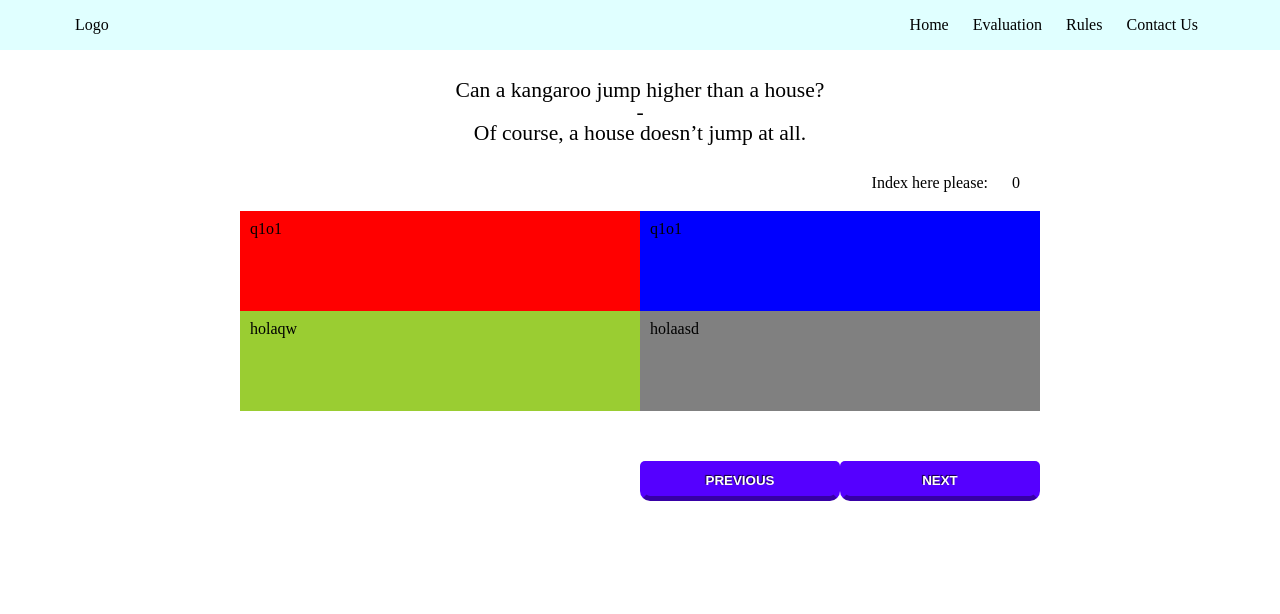
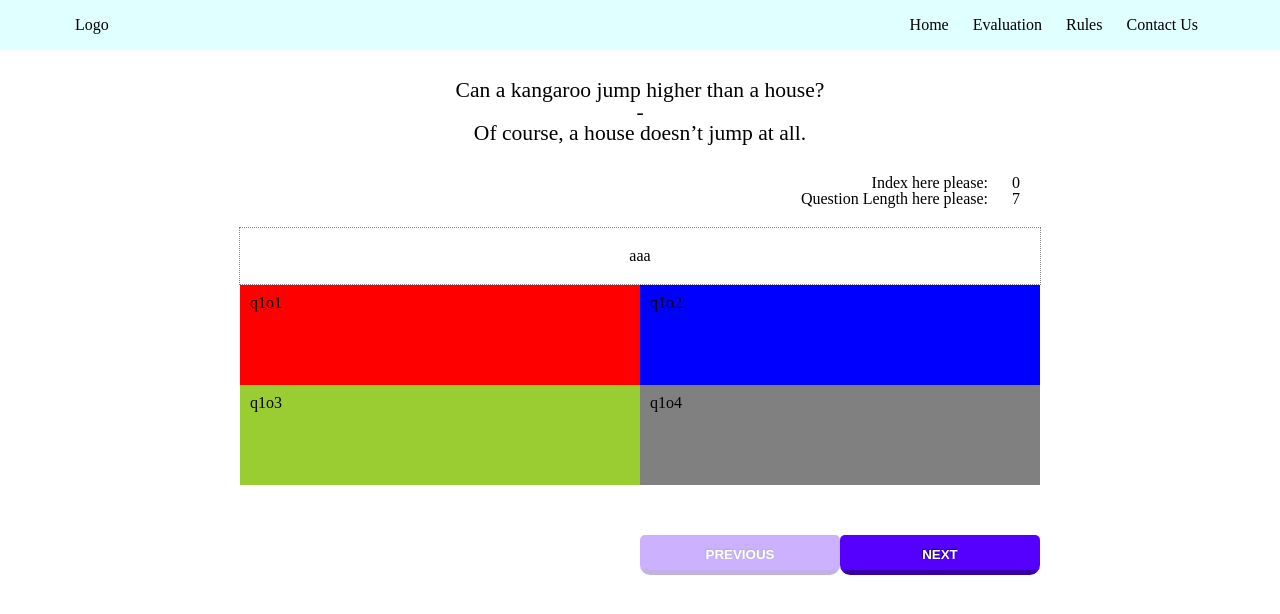
Before and after one commit to Prakash2800/dp, an Angular app: page / in a window 1280 px wide. Shown: the top 614 px of the page. Built offline with nearby package versions, Linux system fonts and the light colour scheme.

Commit message:
Eavaluation Logic

```diff
--- a/src/app/evaluation/evaluation.component.html
+++ b/src/app/evaluation/evaluation.component.html
@@ -6,24 +6,36 @@
     <h2>Of course, a house doesn’t jump at all.</h2>
 </header>
 <section class="question-info">
-    <span>Index here please: </span><span>{{ index2 }}</span>
+    <span>Index here please: </span><span>{{ index }}</span><br/>
+    <span>Question Length here please: </span><span>{{ questionsLength }}</span>
+</section>
+<section class="question">
+    <div>{{ question }}</div>
 </section>
 <section class="question-container">
-    <div class="option option1">
+    <div class="option option1" (click)="OnSelect(ans1)">
         <span>{{ op1 }}</span>
     </div>
-    <div class="option option2">
+    <div class="option option2" (click)="OnSelect(ans2)">
         <span>{{ op2 }}</span>
     </div>
-    <div class="option option3">
-        <span>holaqw </span>
+    <div class="option option3" (click)="OnSelect(ans3)">
+        <span>{{ op3 }}</span>
     </div>
-    <div class="option option4">
-        <span>holaasd</span>
+    <div class="option option4" (click)="OnSelect(ans4)">
+        <span>{{ op4 }}</span>
     </div>
 </section>
 
 <section class="button-container">
-    <button (click)="onPreviousClick()">Previous</button>
-    <button (click)="onNextClick()">Next</button>
+    <button (click)="onPreviousClick()"
+            [disabled]='disableButtonPrevious'
+            [ngClass] = '{"disabled": disableButtonPrevious}'>
+        Previous
+    </button>
+    <button (click)="onNextClick()"
+            [disabled]='disableButtonNext'
+            [ngClass] = '{"disabled": disableButtonNext}'>
+        Next
+    </button>
 </section>
--- a/src/app/evaluation/evaluation.component.scss
+++ b/src/app/evaluation/evaluation.component.scss
@@ -12,6 +12,14 @@
   span {
     padding-right: 20px;
   }
+}
+
+.question {
+  max-width: 800px;
+  margin: 0 auto;
+  text-align: center;
+  padding: 20px 0;
+  border: 1px dotted grey;
 }
 
 .question-container {
@@ -75,5 +83,17 @@
       border-bottom-color: rgba(0,0,0,0.55);
       background: hsla(500, 100%, 50%, 1);
     }
+
+    &.disabled {
+      cursor: not-allowed;
+      opacity: 0.3;
+
+      &:hover {
+        text-shadow: -1px -1px 1px rgba(0,0,0,0.8);
+        border: 5px solid transparent;
+        border-bottom-color: rgba(0,0,0,0.35);
+        background: hsla(260, 100%, 50%, 1);
+      }
+    }
   }
 }
--- a/src/app/evaluation/evaluation.component.ts
+++ b/src/app/evaluation/evaluation.component.ts
@@ -8,23 +8,27 @@ import {BehaviorSubject} from 'rxjs/BehaviorSubject';
   styleUrls: ['./evaluation.component.scss']
 })
 export class EvaluationComponent implements OnInit {
+  question: string;
   op1: string;
   op2: string;
+  op3: string;
+  op4: string;
   index = 0;
-  index2 = 0;
-  public index2$: BehaviorSubject<number>;
+  disableButtonPrevious = true;
+  disableButtonNext = false;
+  questionsLength: number;
+
+  public index$: BehaviorSubject<number>;
 
   public questions = [];
   public questions2 = [
-      {id: 1, question: 'aaa', option1: 'q1o1', option2: 'q1o2', option3: 'q1o3', option4: 'q4o4'},
-      {id: 2, question: 'bbb', option1: 'q2o1', option2: 'q2o2', option3: 'q2o3', option4: 'q2o4'},
-      {id: 3, question: 'ccc', option1: 'q3o1', option2: 'q3o2', option3: 'q3o3', option4: 'q3o4'},
-      {id: 4, question: 'ddd', option1: 'q4o1', option2: 'q4o2', option3: 'q4o3', option4: 'q4o4'},
-      {id: 5, question: 'eee', option1: 'q5o1', option2: 'q5o2', option3: 'q5o3', option4: 'q5o4'},
-      {id: 6, question: 'fff', option1: 'q6o1', option2: 'q6o2', option3: 'q6o3', option4: 'q6o4'},
-      {id: 7, question: 'ggg', option1: 'q7o1', option2: 'q7o2', option3: 'q7o3', option4: 'q7o4'}];
-
-
+      {id: 1, question: 'aaa', option1: 'q1o1', option2: 'q1o2', option3: 'q1o3', option4: 'q1o4', answer: 'a'},
+      {id: 2, question: 'bbb', option1: 'q2o1', option2: 'q2o2', option3: 'q2o3', option4: 'q2o4', answer: 'b'},
+      {id: 3, question: 'ccc', option1: 'q3o1', option2: 'q3o2', option3: 'q3o3', option4: 'q3o4', answer: 'd'},
+      {id: 4, question: 'ddd', option1: 'q4o1', option2: 'q4o2', option3: 'q4o3', option4: 'q4o4', answer: 'c'},
+      {id: 5, question: 'eee', option1: 'q5o1', option2: 'q5o2', option3: 'q5o3', option4: 'q5o4', answer: 'r'},
+      {id: 6, question: 'fff', option1: 'q6o1', option2: 'q6o2', option3: 'q6o3', option4: 'q6o4', answer: 'a'},
+      {id: 7, question: 'ggg', option1: 'q7o1', option2: 'q7o2', option3: 'q7o3', option4: 'q7o4', answer: 'b'}];
 
   constructor(
       private getQuestionService: GetQuestionService
@@ -34,25 +38,49 @@ export class EvaluationComponent implements OnInit {
       this.getQuestionService.getQuestions().subscribe(data => this.questions = data);
       console.log(this.questions2[0].option1);
 
+      this.question = this.questions2[this.index].question;
       this.op1 = this.questions2[this.index].option1;
-      this.op2 = this.questions2[this.index2].option1;
+      this.op2 = this.questions2[this.index].option2;
+      this.op3 = this.questions2[this.index].option3;
+      this.op4 = this.questions2[this.index].option4;
 
-      this.index2$ = new BehaviorSubject(this.index2);
-      this.index2$.subscribe((currentValue) => { this.index2 = currentValue; });
+      this.index$ = new BehaviorSubject(this.index);
+      this.index$.subscribe((currentValue) => { this.index = currentValue; });
+
+      this.questionsLength = this.questions2.length;
+  }
+
+  updateQuestion(val: number) {
+      this.question = this.questions2[val].question,
+      this.op1 = this.questions2[val].option1;
+      this.op2 = this.questions2[val].option2;
+      this.op3 = this.questions2[val].option3;
+      this.op4 = this.questions2[val].option4;
+  }
+
+  onPreviousClick() {
+      this.index --;
+      this.updateQuestion(this.index);
+      this.index$.next(this.index);
+      this.disableButtonNext = false;
+      if (this.index <= 0) {
+          this.disableButtonPrevious = true;
+      }
+  }
+
+  onNextClick() {
+      this.index ++;
+      this.updateQuestion(this.index);
+      this.index$.next(this.index);
+      this.disableButtonPrevious = false;
+      if (this.index >= (this.questionsLength - 1)) {
+          this.disableButtonNext = true;
+      }
 
   }
 
-  onPreviousClick() {
-      this.index2 ++;
-      this.op2 = this.questions2[this.index2].option1;
-      this.index2$.next(this.index2);
-      console.log(this.op2);
-  }
-
-  onNextClick() {
-      this.index2 ++;
-      this.op2 = this.questions2[this.index2].option1;
-      this.index2$.next(this.index2);
+  OnSelect(answer: string) {
+      alert("asdqwdq");
   }
 
 }
```
